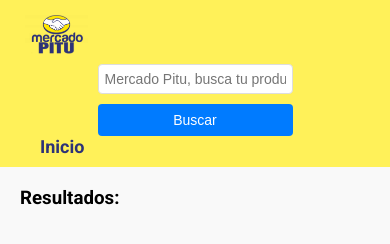
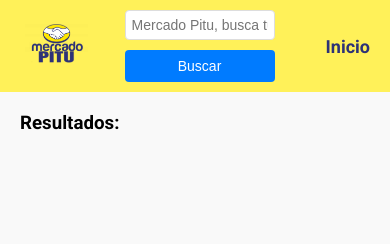
Before and after one commit to PabloJoaAlegre/-mercadopitu1, a plain HTML site: page index.html in a window 390 px wide. Drawn offline with Linux system fonts and the light colour scheme.

Commit message:
style.css

```diff
--- a/style.css
+++ b/style.css
@@ -151,8 +151,7 @@ body {
 /* Media Queries para dispositivos móviles */
 @media (max-width: 768px) {
     .header {
-        flex-direction: column;
-        align-items: flex-start;
+        flex-direction: row;
     }
 
     .header-logo {
@@ -167,6 +166,8 @@ body {
 
     .search-form {
         flex-direction: column;
+        max-width: 150px;
+        margin: 0 auto;
     }
 
     .search-input {
@@ -177,7 +178,6 @@ body {
     .search-button {
         width: 100%;
     }
-
     .results-item {
         flex-direction: column;
         align-items: center;
```
